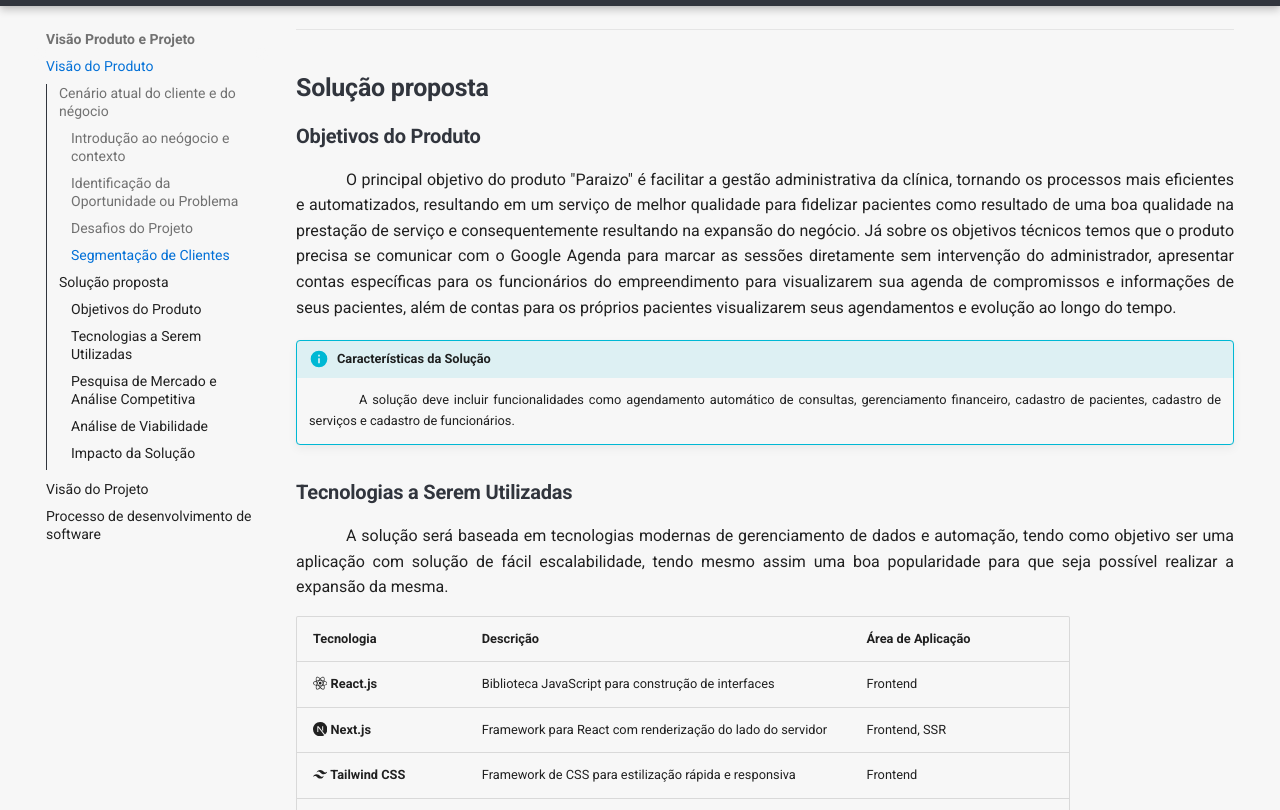
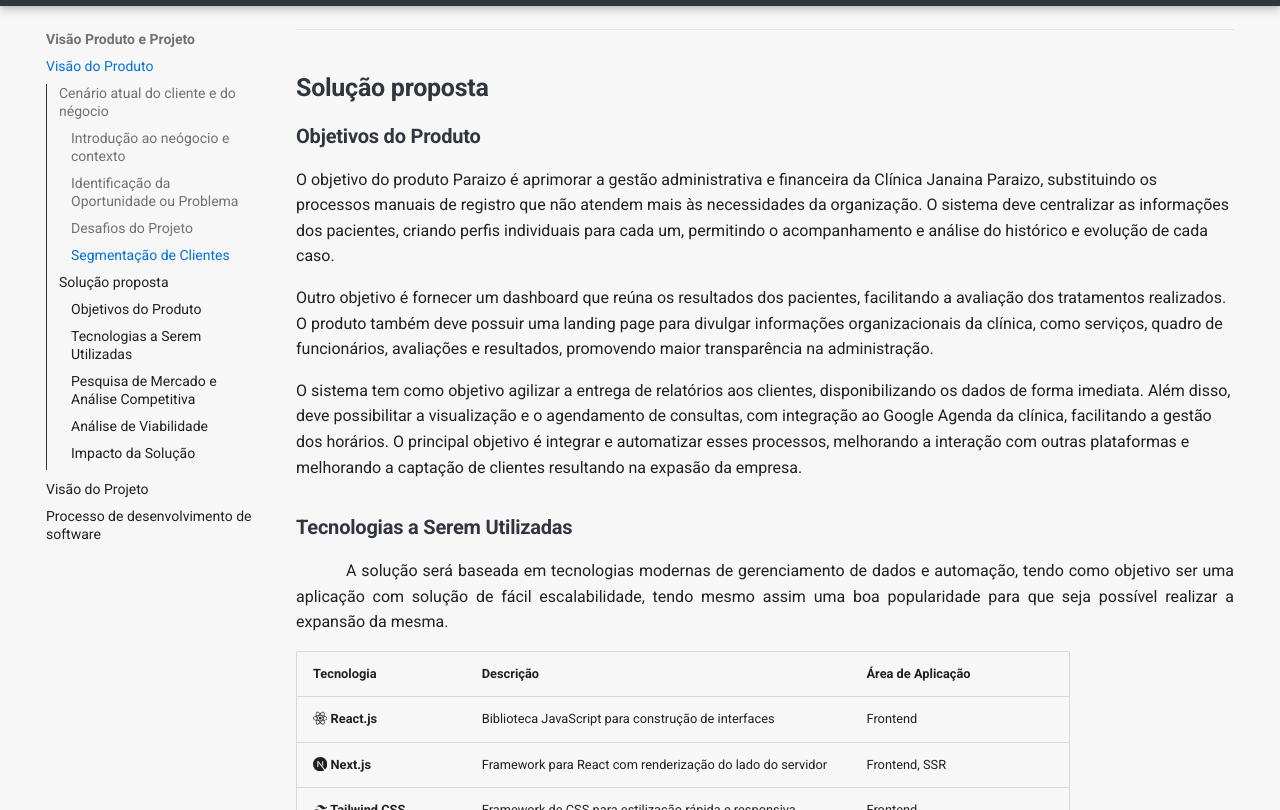
Before and after one commit to mdsreq-fga-unb/2024.2-T03-Paraizo, an MkDocs documentation site: the page built from docs/visao-produto-projeto/visao-produto/index.md, in a window 1280 px wide and 900 px high, scrolled down 1948 px, cut to the strip 90-900 px from the top of the window. Built offline with MkDocs 1.6.1 and Material for MkDocs 9.7.7, drawn with Linux system fonts in a browser that asks for light colours; comment, search, counter and statistics services are not loaded; the version menu is left out.

Commit message:
add: adicionando sprint

```diff
--- a/docs/visao-produto-projeto/visao-produto/index.md
+++ b/docs/visao-produto-projeto/visao-produto/index.md
@@ -40,11 +40,11 @@
 
 ### **Objetivos do Produto**
 
-<p style="text-indent: 50px;text-align: justify;">O principal objetivo do produto "Paraizo" é facilitar a gestão administrativa da clínica, tornando os processos mais eficientes e automatizados, resultando em um serviço de melhor qualidade para fidelizar pacientes como resultado de uma boa qualidade na prestação de serviço e consequentemente resultando na expansão do negócio. Já sobre os objetivos técnicos temos que o produto precisa se comunicar com o Google Agenda para marcar as sessões diretamente sem intervenção do administrador, apresentar contas específicas para os funcionários do empreendimento para visualizarem sua agenda de compromissos e informações de seus pacientes, além de contas para os próprios pacientes visualizarem seus agendamentos e evolução ao longo do tempo.</p>
+O objetivo do produto Paraizo é aprimorar a gestão administrativa e financeira da Clínica Janaina Paraizo, substituindo os processos manuais de registro que não atendem mais às necessidades da organização. O sistema deve centralizar as informações dos pacientes, criando perfis individuais para cada um, permitindo o acompanhamento e análise do histórico e evolução de cada caso.
 
-!!! info "Características da Solução"
+Outro objetivo é fornecer um dashboard que reúna os resultados dos pacientes, facilitando a avaliação dos tratamentos realizados. O produto também deve possuir uma landing page para divulgar informações organizacionais da clínica, como serviços, quadro de funcionários, avaliações e resultados, promovendo maior transparência na administração.
 
-    <p style="text-indent: 50px;text-align: justify;">A solução deve incluir funcionalidades como agendamento automático de consultas, gerenciamento financeiro, cadastro de pacientes, cadastro de serviços e cadastro de funcionários.</p>
+O sistema tem como objetivo agilizar a entrega de relatórios aos clientes, disponibilizando os dados de forma imediata. Além disso, deve possibilitar a visualização e o agendamento de consultas, com integração ao Google Agenda da clínica, facilitando a gestão dos horários. O principal objetivo é integrar e automatizar esses processos, melhorando a interação com outras plataformas e melhorando a captação de clientes resultando na expasão da empresa.
 
 ### **Tecnologias a Serem Utilizadas**
 
```
